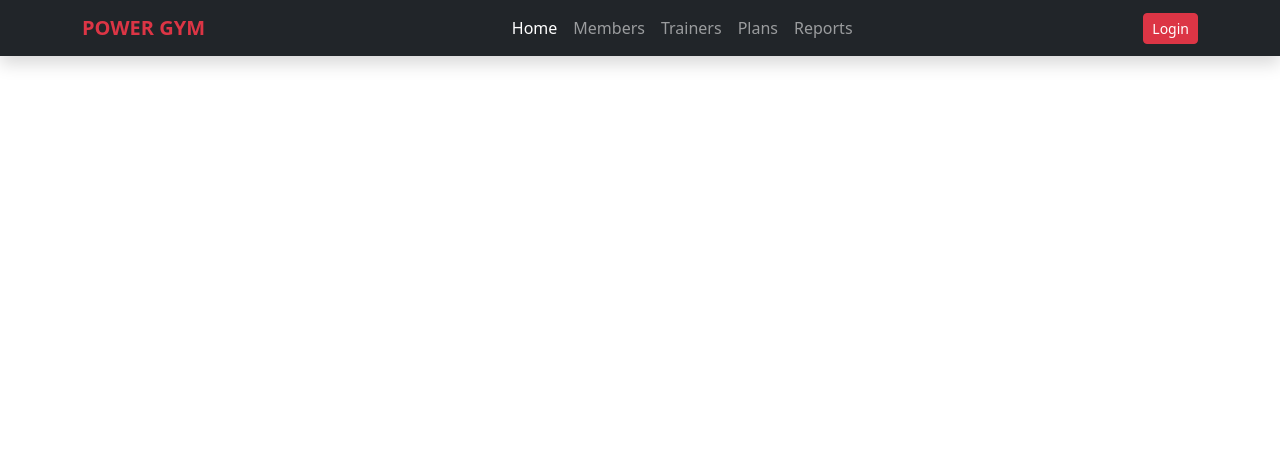
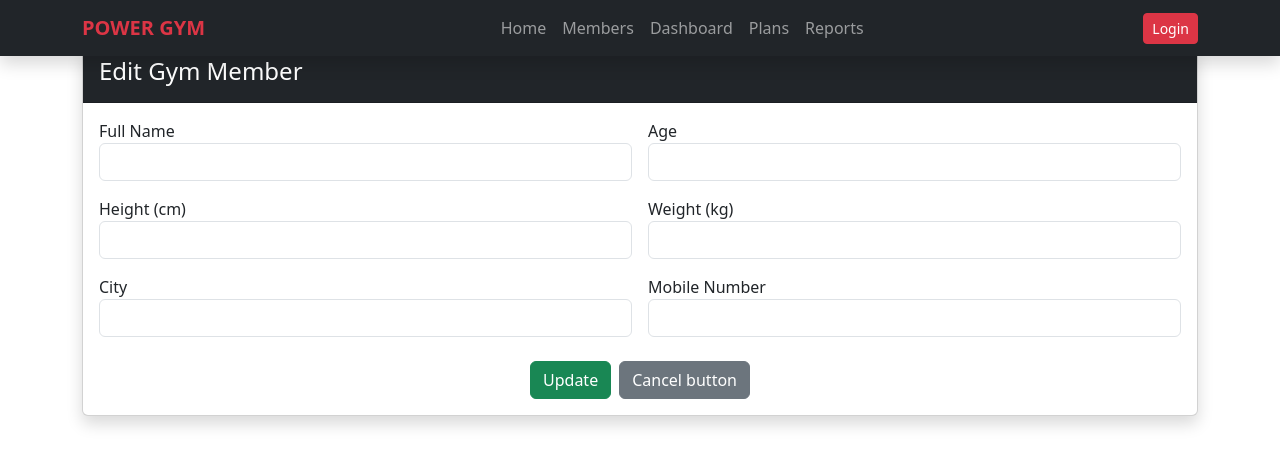
Before and after one commit to rahullokhande-2002/Power_GYM_1, a React app in the folder frontEnd/: page /editMember/1 in a window 1280 px wide. Shown: the top 466 px of the page. Built offline with nearby package versions, Linux system fonts and the light colour scheme; no server answers; the HTML template or start-up script is replaced by a standard one.

Commit message:
frontend changes

```diff
--- a/frontEnd/src/App.jsx
+++ b/frontEnd/src/App.jsx
@@ -6,7 +6,7 @@ import EditMember from './components/members/EditMember';
 import Login from './pages/Login';
 import Navbar from './components/Navbar';
 import Member from './components/members/Member';
-import Test from './components/Test';
+import Dashboard from './components/Dashboard';
 
 const App = () => {
   return (
@@ -17,9 +17,15 @@ const App = () => {
     <Route path='/' element={<Home/>}/>
         <Route path='/member' element={<Member/>}/>
         <Route path='/addMembers' element={<AddMembers/>}/>
-        <Route path='/editMember' element={<EditMember/>}/>
+        {/* <Route path='/editMember' element={<EditMember/>}/> */}
+
+<Route path="/editMember/:id" element={<EditMember />} />
+
+
         <Route path='/login' element={<Login/>}/>
-        <Route path='/test' element={<Test/>}/>
+        <Route path='/dashboard' element={<Dashboard></Dashboard>}/>
+        <Route path="/login" element={<Login />} />
+
 
   </Routes>
 </Router>
--- a/frontEnd/src/components/Test.jsx
+++ b/frontEnd/src/components/Dashboard.jsx
@@ -24,7 +24,7 @@ ChartJS.register(
   Legend
 );
 
-const Test = () => {
+const Dashboard = () => {
   const [members, setMembers] = useState([]);
   const [membersByCity, setMembersByCity] = useState({});
 
@@ -118,4 +118,4 @@ const Test = () => {
   );
 };
 
-export default Test;
+export default Dashboard;
--- a/frontEnd/src/components/Home.jsx
+++ b/frontEnd/src/components/Home.jsx
@@ -32,22 +32,17 @@ const Home = () => {
           {/* Slide 1 */}
           <div className="carousel-item active">
             <img
-              src="https://images.unsplash.com/photo-1571019613454-1cb2f99b2d8b"
+              src="./p2.avif"
               className="d-block w-100"
               alt="Gym"
               style={{ height: "85vh", objectFit: "cover" }}
             />
             <div className="carousel-caption d-flex flex-column justify-content-center h-100">
-              <h1 className="fw-bold">GYM MANAGEMENT SYSTEM</h1>
-              <p className="lead">
+              <h1 className="fw-bold" style={{color:"white"}}>GYM MANAGEMENT SYSTEM</h1>
+              <p className="lead fw-bold" style={{color:"white"}}>
                 Manage Members, Payments & Trainers Easily
               </p>
-              <div>
-                <button className="btn btn-danger me-2">Get Started</button>
-                <button className="btn btn-outline-light">
-                  View Dashboard
-                </button>
-              </div>
+
             </div>
           </div>
 
@@ -66,18 +61,7 @@ const Home = () => {
           </div>
 
           {/* Slide 3 */}
-          <div className="carousel-item">
-            <img
-              src="https://images.unsplash.com/photo-1599058917212-d750089bc07d"
-              className="d-block w-100"
-              alt="Training"
-              style={{ height: "85vh", objectFit: "cover" }}
-            />
-            <div className="carousel-caption">
-              <h1 className="fw-bold">SMART GYM SOLUTIONS</h1>
-              <p>Reports, Payments & performance analytics</p>
-            </div>
-          </div>
+
         </div>
 
         {/* Controls */}
--- a/frontEnd/src/components/Navbar.jsx
+++ b/frontEnd/src/components/Navbar.jsx
@@ -4,9 +4,11 @@ const Navbar = () => {
   return (
     <nav className="navbar navbar-expand-lg navbar-dark bg-dark fixed-top shadow">
       <div className="container">
-          <a className="navbar-brand fw-bold text-danger" href="#">
+
+        {/* Brand */}
+        <Link className="navbar-brand fw-bold text-danger" to="/">
           POWER GYM
-          </a>
+        </Link>
 
         <button
           className="navbar-toggler"
@@ -17,14 +19,35 @@ const Navbar = () => {
         </button>
 
         <div className="collapse navbar-collapse" id="gymNav">
+
+          {/* Menu */}
           <ul className="navbar-nav mx-auto">
-              <li className="nav-item"><a className="nav-link active" href="/">Home</a></li>
-              <li className="nav-item"><a className="nav-link" href="/member">Members</a></li>
-              <li className="nav-item"><a className="nav-link" href="#">Trainers</a></li>
-              <li className="nav-item"><a className="nav-link" href="#">Plans</a></li>
-              <li className="nav-item"><a className="nav-link" href="#">Reports</a></li>
+            <li className="nav-item">
+              <Link className="nav-link" to="/">Home</Link>
+            </li>
+
+            <li className="nav-item">
+              <Link className="nav-link" to="/member">Members</Link>
+            </li>
+
+            <li className="nav-item">
+              <Link className="nav-link" to="/dashboard">Dashboard</Link>
+            </li>
+
+            <li className="nav-item">
+              <Link className="nav-link" to="#">Plans</Link>
+            </li>
+
+            <li className="nav-item">
+              <Link className="nav-link" to="#">Reports</Link>
+            </li>
           </ul>
-            <button className="btn btn-danger btn-sm">Login</button>
+
+          {/* Login Button */}
+          <Link to="/login" className="btn btn-danger btn-sm">
+            Login
+          </Link>
+
         </div>
       </div>
     </nav>
--- a/frontEnd/src/components/members/EditMember.jsx
+++ b/frontEnd/src/components/members/EditMember.jsx
@@ -1,9 +1,137 @@
-import React from 'react'
+import axios from "axios";
+import React, { useEffect, useState } from "react";
+import { useParams, useNavigate } from "react-router-dom";
 
 const EditMember = () => {
+  const { id } = useParams(); // get id from URL
+  const navigate = useNavigate();
+
+  const [member, setMember] = useState({
+    fullname: "",
+    age: "",
+    height: "",
+    weight: "",
+    city: "",
+    mobilenumber: ""
+  });
+
+  // fetch single member
+  useEffect(() => {
+    axios
+      .get(`http://localhost:3000/members/${id}`)
+      .then((res) => setMember(res.data))
+      .catch((err) => console.log(err));
+  }, [id]);
+
+  // handle input change
+  const handleChange = (e) => {
+    setMember({ ...member, [e.target.name]: e.target.value });
+  };
+
+  // update member
+  const handleSubmit = async (e) => {
+    e.preventDefault();
+    await axios.put(`http://localhost:3000/members/${id}`, member);
+    alert("Member Updated Successfully");
+    navigate("/members"); // go back to list page
+  };
+
   return (
-    <div>EditMember</div>
-  )
-}
+    <div className="container mt-5">
+      <div className="card shadow">
+        <div className="card-header bg-dark text-white">
+          <h4>Edit Gym Member</h4>
+        </div>
 
-export default EditMember
+        <div className="card-body">
+          <form onSubmit={handleSubmit}>
+            <div className="row g-3">
+
+              <div className="col-md-6">
+                <label>Full Name</label>
+                <input
+                  type="text"
+                  className="form-control"
+                  name="fullname"
+                  value={member.fullname}
+                  onChange={handleChange}
+                  required
+                />
+              </div>
+
+              <div className="col-md-6">
+                <label>Age</label>
+                <input
+                  type="number"
+                  className="form-control"
+                  name="age"
+                  value={member.age}
+                  onChange={handleChange}
+                />
+              </div>
+
+              <div className="col-md-6">
+                <label>Height (cm)</label>
+                <input
+                  type="number"
+                  className="form-control"
+                  name="height"
+                  value={member.height}
+                  onChange={handleChange}
+                />
+              </div>
+
+              <div className="col-md-6">
+                <label>Weight (kg)</label>
+                <input
+                  type="number"
+                  className="form-control"
+                  name="weight"
+                  value={member.weight}
+                  onChange={handleChange}
+                />
+              </div>
+
+              <div className="col-md-6">
+                <label>City</label>
+                <input
+                  type="text"
+                  className="form-control"
+                  name="city"
+                  value={member.city}
+                  onChange={handleChange}
+                />
+              </div>
+
+              <div className="col-md-6">
+                <label>Mobile Number</label>
+                <input
+                  type="text"
+                  className="form-control"
+                  name="mobilenumber"
+                  value={member.mobilenumber}
+                  onChange={handleChange}
+                />
+              </div>
+
+            </div>
+
+            <div className="mt-4 text-center">
+              <button className="btn btn-success me-2">Update</button>
+              <button
+                type="button"
+                className="btn btn-secondary"
+                onClick={() => navigate(-1)}
+              >
+                Cancel button
+
+              </button>
+            </div>
+          </form>
+        </div>
+      </div>
+    </div>
+  );
+};
+
+export default EditMember;
--- a/frontEnd/src/jsondata/db.json
+++ b/frontEnd/src/jsondata/db.json
@@ -54,48 +54,30 @@
   },
   "members": [
     {
-      "id": 1,
-      "fullname": "Rahul Lokhande",
-      "age": 25,
-      "height": 165,
-      "weight": 64,
-      "city": "Kolhapur",
-      "mobilenumber": "9099456361"
+      "fullname": "Rahul shivaji lokhnade",
+      "age": "222",
+      "height": "",
+      "weight": "",
+      "city": "satara",
+      "mobilenumber": "9099456361",
+      "id": 3
     },
     {
-      "id": 2,
-      "fullname": "Amit Patil",
-      "age": 22,
-      "height": 170,
-      "weight": 70,
-      "city": "Pune",
-      "mobilenumber": "9876543210"
+      "fullname": "suyash",
+      "age": "22",
+      "height": "",
+      "weight": "",
+      "city": "pune",
+      "mobilenumber": "9081109040",
+      "id": 4
     },
     {
-      "id": 3,
-      "fullname": "Rohit Sharma",
-      "age": 28,
-      "height": 175,
-      "weight": 75,
-      "city": "Mumbai",
-      "mobilenumber": "9999999999"
-    },
-    {
-      "id": 4,
-      "fullname": "Sanket Jadhav",
-      "age": 24,
-      "height": 168,
-      "weight": 68,
-      "city": "Kolhapur",
-      "mobilenumber": "8888888888"
-    },
-    {
-      "fullname": "yash khatal",
-      "age": "23",
-      "height": "170",
-      "weight": "69",
+      "fullname": "",
+      "age": "",
+      "height": "",
+      "weight": "",
       "city": "solapur",
-      "mobilenumber": "9081109040",
+      "mobilenumber": "",
       "id": 5
     }
   ]
--- a/frontEnd/src/pages/Login.jsx
+++ b/frontEnd/src/pages/Login.jsx
@@ -1,9 +1,69 @@
-import React from 'react'
+import React, { useState } from "react";
+import axios from "axios";
+import { useNavigate } from "react-router-dom";
 
 const Login = () => {
+  const navigate = useNavigate();
+
+  const [user, setUser] = useState({
+    email: "",
+    password: "",
+  });
+
+  const handleChange = (e) => {
+    setUser({ ...user, [e.target.name]: e.target.value });
+  };
+
+  const handleSubmit = async (e) => {
+    e.preventDefault();
+
+    // Dummy login check (json-server)
+    const res = await axios.get("http://localhost:3000/profile");
+
+    if (
+      user.email === "admin@gmail.com" &&
+      user.password === "12345"
+    ) {
+      alert("Login Successful");
+      navigate("/dashboard");
+    } else {
+      alert("Invalid Credentials");
+    }
+  };
+
   return (
-    <div>Login</div>
-  )
-}
+    <div className="container d-flex justify-content-center align-items-center vh-100">
+      <div className="card p-4 shadow" style={{ width: "350px" }}>
+        <h3 className="text-center mb-3">Login</h3>
 
-export default Login
+        <form onSubmit={handleSubmit}>
+          <input
+            type="email"
+            name="email"
+            className="form-control mb-3"
+            placeholder="Email"
+            value={user.email}
+            onChange={handleChange}
+            required
+          />
+
+          <input
+            type="password"
+            name="password"
+            className="form-control mb-3"
+            placeholder="Password"
+            value={user.password}
+            onChange={handleChange}
+            required
+          />
+
+          <button className="btn btn-primary w-100">
+            Login
+          </button>
+        </form>
+      </div>
+    </div>
+  );
+};
+
+export default Login;
```
Also changed, not shown: frontEnd/src/components/members/Member.jsx (+48 -10 lines). Lines whose indentation alone changed are shown as unchanged.
